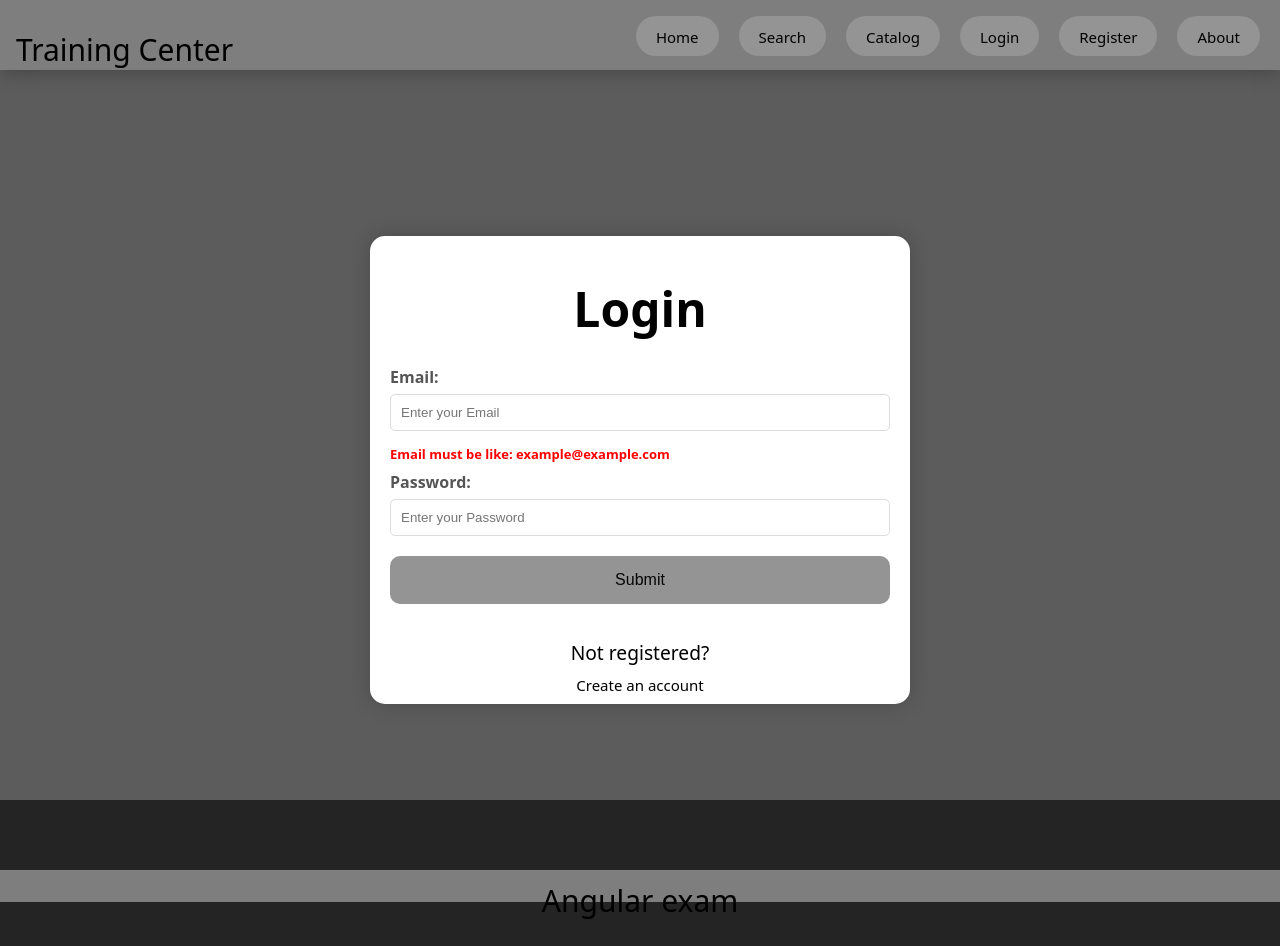
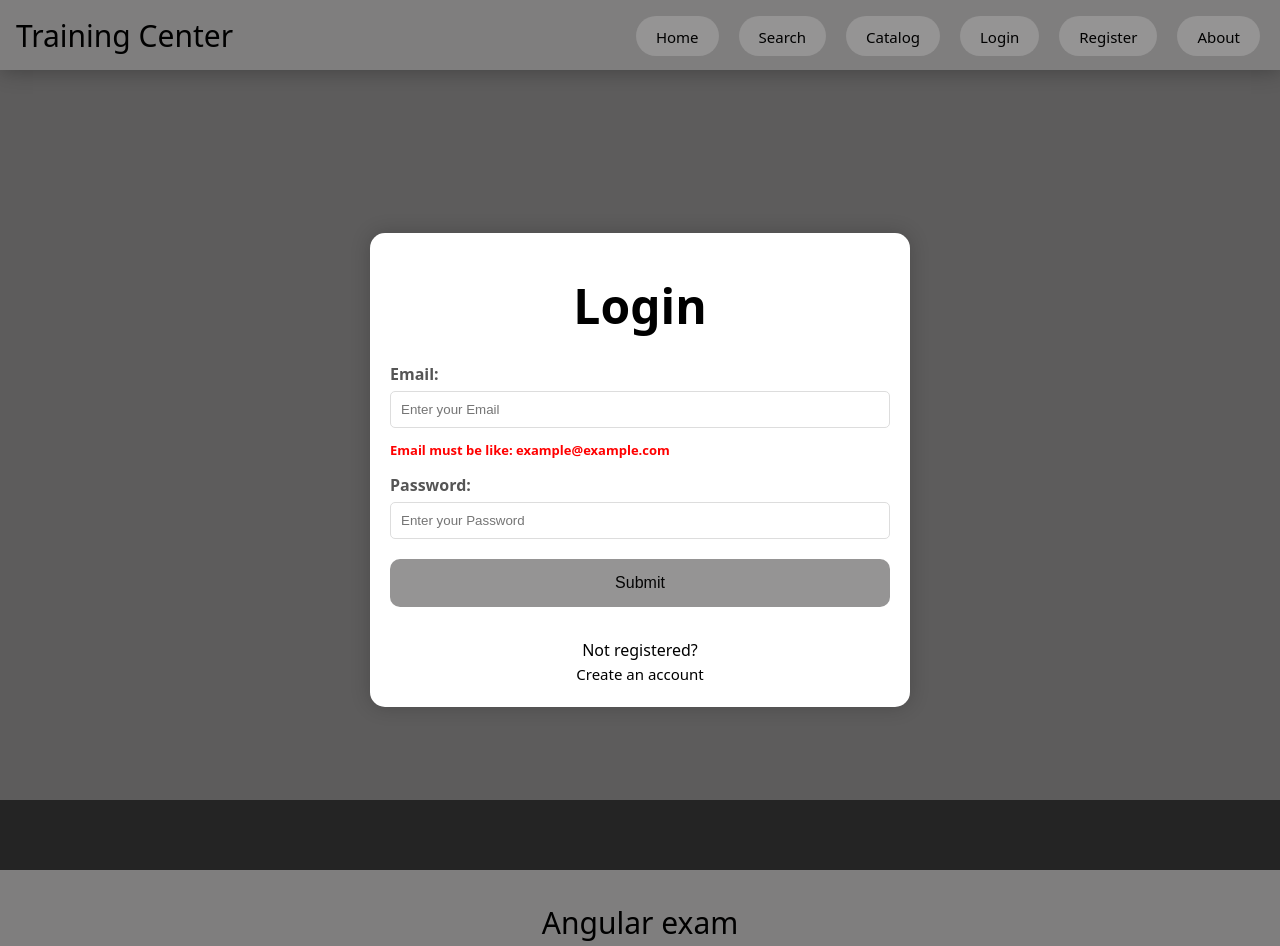
Before and after one commit to VasilP25/Regular-exam, a React (Vite) app: page /login in a window 1280 px wide. Before the commit the page ends 925 px from the top, so only its background shows below. Built offline with nearby package versions, Linux system fonts and the light colour scheme.

Commit message:
Add guards

```diff
--- a/src/App.jsx
+++ b/src/App.jsx
@@ -14,6 +14,8 @@ import Delete from "./components/Delete";
 import Edit from "./components/Edit";
 import Mytrainings from "./components/Mytrainings";
 import Search from "./components/Search";
+import NotLoggedGuard from "./components/notLoggedGuard";
+import LoggedGuard from "./components/LoggedGuard";
 
 function App() {
   return (
@@ -22,17 +24,23 @@ function App() {
       <Routes>
         <Route path="/" element={<Home />} />
         <Route path="/about" element={<About />} />
-        <Route path="/login" element={<Login />} />
-        <Route path="/register" element={<Register />} />
-        <Route path="/logout" element={<Logout />} />
-        <Route path="/create" element={<Create />} />
+        <Route element={<NotLoggedGuard />}>
+          <Route path="login" element={<Login />} />
+          <Route path="register" element={<Register />} />
+        </Route>
         <Route path="/catalog">
           <Route index element={<Catalog />} />
           <Route path="details/:_id" element={<Details />} />
-          <Route path="details/:_id/delete" element={<Delete />} />
-          <Route path="details/:_id/edit" element={<Edit />} />
+          <Route element={<LoggedGuard />}>
+            <Route path="details/:_id/delete" element={<Delete />} />
+            <Route path="details/:_id/edit" element={<Edit />} />
+          </Route>
         </Route>
-        <Route path="/mytrainings" element={<Mytrainings />} />
+        <Route path="/logout" element={<Logout />} />
+        <Route element={<LoggedGuard />}>
+          <Route path="create" element={<Create />} />
+          <Route path="mytrainings" element={<Mytrainings />} />
+        </Route>
         <Route path="/search" element={<Search />} />
       </Routes>
       <Footer />
--- a/src/components/Details.jsx
+++ b/src/components/Details.jsx
@@ -15,9 +15,6 @@ export default function Details() {
 
   useEffect(() => {
     fetchTraining();
-    if (training._id) {
-      console.log(training);
-    }
   }, []);
 
   return (
--- a/src/components/LikePage.jsx
+++ b/src/components/LikePage.jsx
@@ -17,8 +17,6 @@ export default function Like() {
     }));
   };
   const update = async () => {
-    console.log(state.state.id, user.accessToken, training);
-
     try {
       await updateOne(state.state.id, user.accessToken, training);
       navigate("/catalog");
@@ -34,8 +32,6 @@ export default function Like() {
 
   useEffect(() => {
     if (training.likes) {
-      console.log(training);
-
       update();
     }
   });
--- /dev/null
+++ b/src/components/LoggedGuard.jsx
@@ -0,0 +1,19 @@
+import { useEffect } from "react";
+import UserContext from "../context/contexts";
+import { Outlet, useNavigate } from "react-router";
+
+export default function LoggedGuard() {
+  const navigate = useNavigate();
+  const userId = localStorage.getItem("_id");
+
+  useEffect(() => {
+    if (!userId) {
+      navigate("/login");
+    }
+  }, []);
+
+  if (userId) {
+    return <Outlet />;
+  }
+  return null;
+}
--- a/src/components/Login.jsx
+++ b/src/components/Login.jsx
@@ -17,9 +17,7 @@ export default function Login() {
     setPassword(e.target.value);
   };
 
-  const emailChecker = (e) => {
-    console.log(e.target.value);
-
+  const emailChecker = () => {
     if (reg.test(email)) {
       setEmailCheck(true);
     } else {
@@ -57,7 +55,6 @@ export default function Login() {
                 emailChangeHandler(e);
                 emailChecker(e);
               }}
-              oncha
             />
 
             {/* <p className="error">Email is required!</p> */}
--- a/src/components/Mytrainings.jsx
+++ b/src/components/Mytrainings.jsx
@@ -14,8 +14,6 @@ export default function Mytrainings() {
       const result = await getAll();
 
       if (result) {
-        console.log(result);
-
         setTrainings(
           result.filter((training) => training._ownerId === user._id)
         );
--- a/src/components/Register.jsx
+++ b/src/components/Register.jsx
@@ -12,8 +12,6 @@ export default function Register() {
   const reg = /^[^\s@]+@[^\s@]+\.[^\s@]+$/;
 
   const emailChangeHandler = (e) => {
-    console.log("yes");
-
     setEmail(e.target.value);
   };
 
@@ -29,9 +27,7 @@ export default function Register() {
     setRePassword(e.target.value);
   };
 
-  const emailChecker = (e) => {
-    console.log(e.target.value);
-
+  const emailChecker = () => {
     if (reg.test(email)) {
       setEmailCheck(true);
     } else {
--- /dev/null
+++ b/src/components/notLoggedGuard.jsx
@@ -0,0 +1,19 @@
+import { useContext, useEffect } from "react";
+import UserContext from "../context/contexts";
+import { Outlet, useNavigate } from "react-router";
+
+export default function NotLoggedGuard() {
+  const navigate = useNavigate();
+  const userId = localStorage.getItem("_id");
+
+  useEffect(() => {
+    if (userId) {
+      navigate("/");
+    }
+  }, []);
+
+  if (!userId) {
+    return <Outlet />;
+  }
+  return null;
+}
--- a/src/context/contexts.jsx
+++ b/src/context/contexts.jsx
@@ -39,7 +39,6 @@ export function UserProvider({ children }) {
 
       setUser(result);
       localStorage.setItem("_id", result._id);
-      localStorage.setItem("at", result.accessToken);
       navigate("/");
       return result;
     } catch (error) {
@@ -62,7 +61,6 @@ export function UserProvider({ children }) {
 
       setUser(result);
       localStorage.setItem("_id", result._id);
-      localStorage.setItem("at", result.accessToken);
       navigate("/");
 
       return result;
--- a/src/styles/Footer.css
+++ b/src/styles/Footer.css
@@ -1,11 +1,13 @@
 footer {
 display: flex;
 align-items: center;
-justify-content: space-evenly;
+justify-content: center;
 background-color:#7f7e7e;
-height: 2rem;
+height: auto;
 color: rgb(0, 0, 0);
 }
 footer p {
   font-size: 30px;
+  height: 1rem;
+  text-align: center;
 }
--- a/src/styles/Header.css
+++ b/src/styles/Header.css
@@ -1,5 +1,4 @@
 .container {
-  /* max-width: 1000px; */
   height: 100%;
   display: flex;
   justify-content: space-between;
--- a/src/styles/Home.css
+++ b/src/styles/Home.css
@@ -35,7 +35,7 @@ h1 {
   margin-bottom: 20px;
 }
 
-p {
+.content p {
   font-size: 1.2rem;
   margin-bottom: 0px;
   line-height: 1.6;
```
